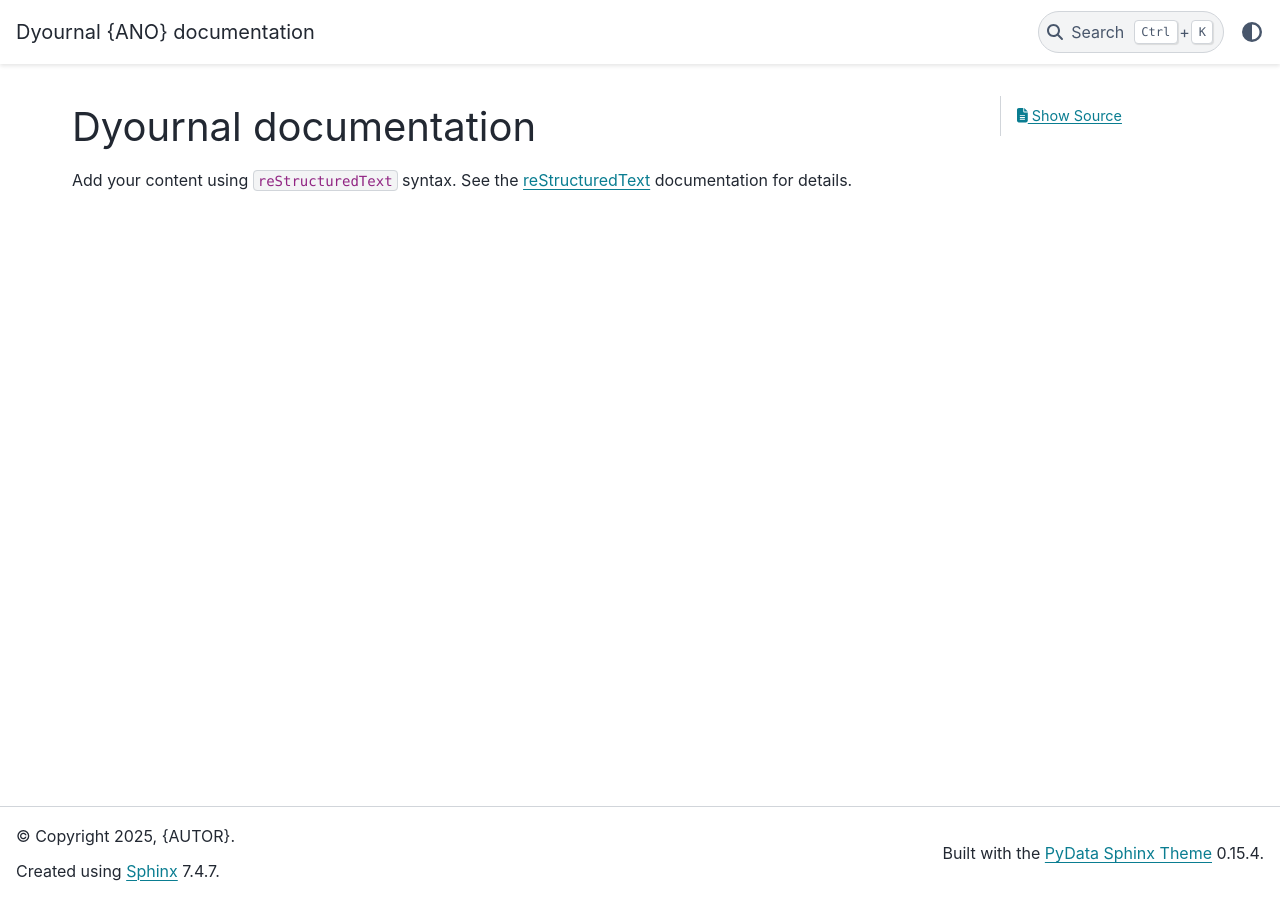
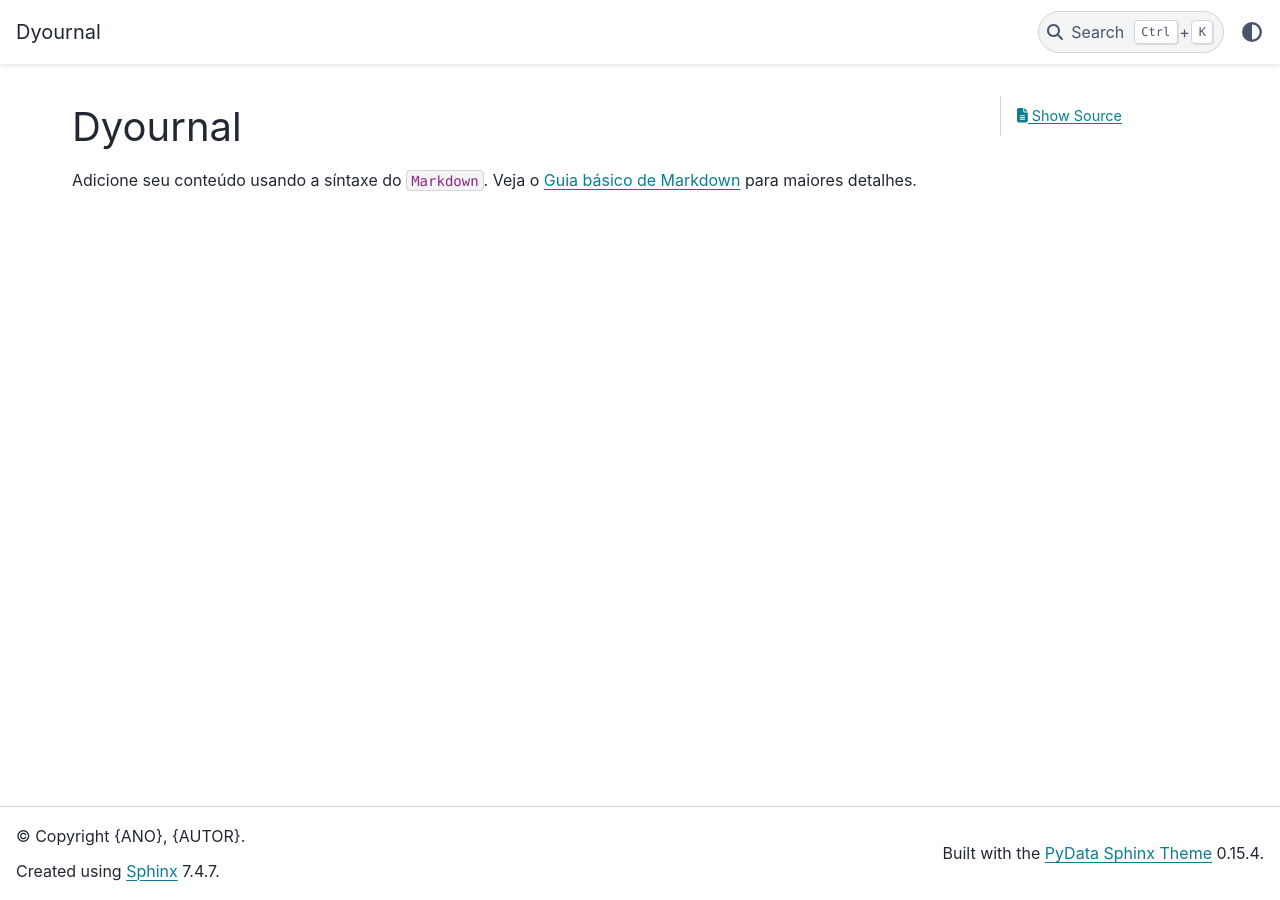
Before and after one commit to dyournal/dyournal, a Sphinx documentation site: the page built from docs/index.md, in a window 1280 px wide. Built offline with Sphinx 7.4.7 and the PyData theme 0.15.4, drawn with Linux system fonts in a browser that asks for light colours.

Commit message:
Adição de suporte a Markdown

````diff
--- a/docs/conf.py
+++ b/docs/conf.py
@@ -7,7 +7,7 @@
 # https://www.sphinx-doc.org/en/master/usage/configuration.html#project-information
 
 project = 'Dyournal'
-copyright = '2025, {AUTOR}'
+copyright = '{ANO}, {AUTOR}'
 author = '{AUTOR}'
 release = '{ANO}'
 
@@ -28,3 +28,5 @@ language = '{IDIOMA}'
 
 html_theme = 'pydata_sphinx_theme'
 html_static_path = ['_static']
+
+html_title = html_short_title = project
--- /dev/null
+++ b/docs/index.md
@@ -0,0 +1,10 @@
+# Dyournal
+
+Adicione seu conteúdo usando a síntaxe do `Markdown`. Veja o [Guia básico de Markdown](https://docs.pipz.com/central-de-ajuda/learning-center/guia-basico-de-markdown) para maiores detalhes.
+
+```{toctree}
+:maxdepth: 1
+:caption: Sumário
+
+
+```
--- a/docs/index.rst
+++ /dev/null
@@ -1,16 +0,0 @@
-.. Dyournal documentation master file, created by
-   sphinx-quickstart on Wed Apr  9 10:36:01 2025.
-   You can adapt this file completely to your liking, but it should at least
-   contain the root `toctree` directive.
-
-Dyournal documentation
-======================
-
-Add your content using ``reStructuredText`` syntax. See the
-`reStructuredText <https://www.sphinx-doc.org/en/master/usage/restructuredtext/index.html>`_
-documentation for details.
-
-
-.. toctree::
-   :maxdepth: 2
-   :caption: Contents:
````
